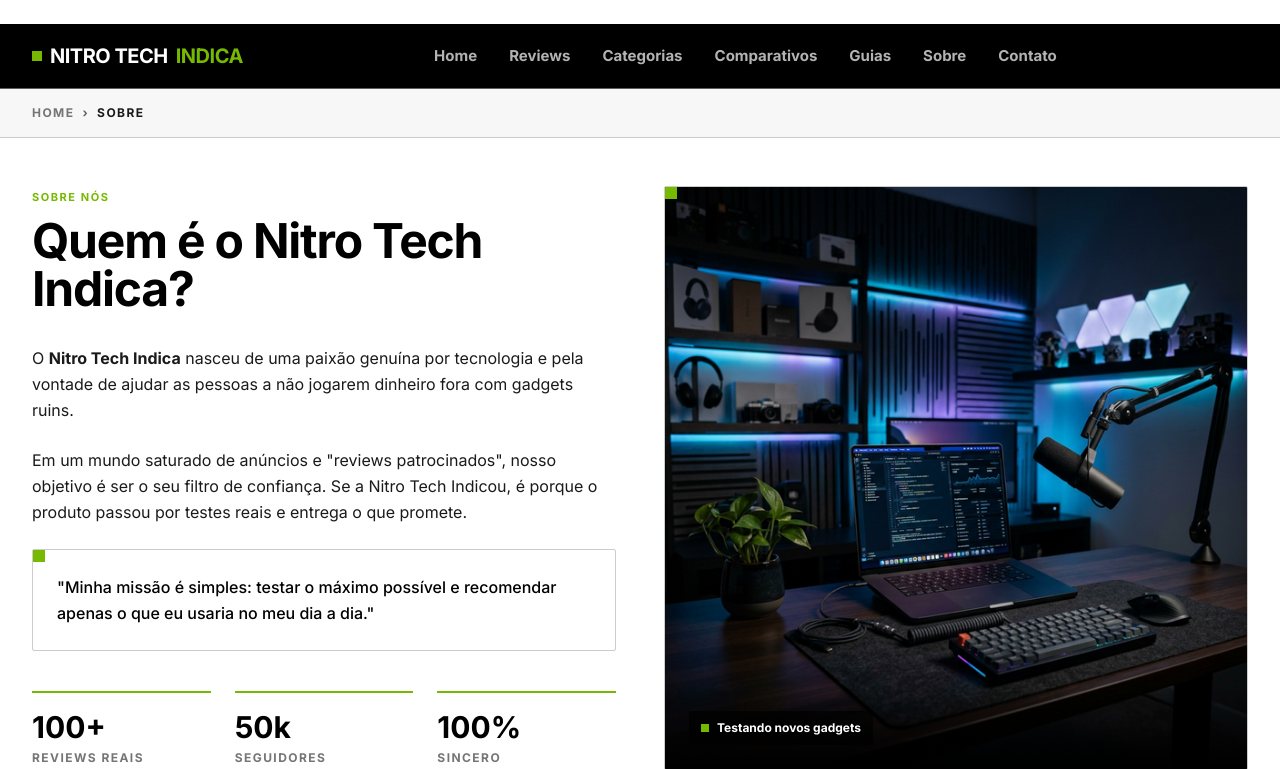
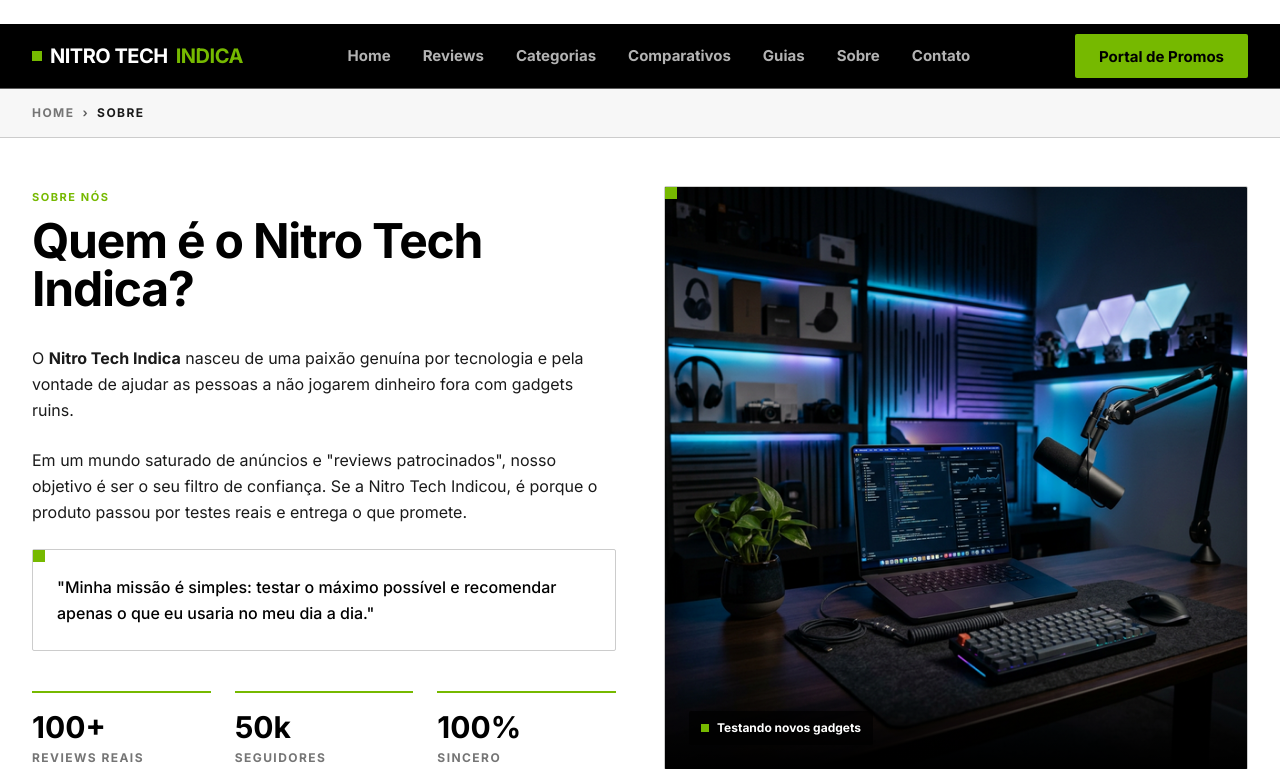
Before and after one commit to andresperes33/blog, a Django app: page /sobre/ in a window 1280 px wide. Shown: the top 769 px of the page. Run offline with Django 5.2, Linux system fonts and the light colour scheme; some libraries are stand-ins or nearby versions.

Commit message:
fix: restaura botao Portal de Promos no cabecalho

```diff
--- a/templates/base.html
+++ b/templates/base.html
@@ -105,6 +105,8 @@
                     <a href="{% url 'reviews:terms' %}" class="block px-3 py-2.5 font-bold hover:bg-white/10 transition-colors">Termos</a>
                 </div>
             </div>
+            <a href="https://www.nitrotech.store/promos/" target="_blank" rel="noopener noreferrer"
+                class="btn-primary w-full">Portal de Promos</a>
         </nav>
     </aside>
 
@@ -127,6 +129,8 @@
             </div>
 
             <div class="flex items-center gap-4">
+                <a href="https://www.nitrotech.store/promos/" target="_blank" rel="noopener noreferrer"
+                    class="hidden sm:inline-flex btn-primary">Portal de Promos</a>
                 <button id="mobile-menu-btn" class="lg:hidden w-11 h-11 flex items-center justify-center hover:bg-white/10 transition-colors" aria-label="Abrir menu">
                     <svg class="w-6 h-6" fill="none" viewBox="0 0 24 24" stroke="currentColor">
                         <path stroke-linecap="round" stroke-linejoin="round" stroke-width="2" d="M4 6h16M4 12h16M4 18h16" />
```
